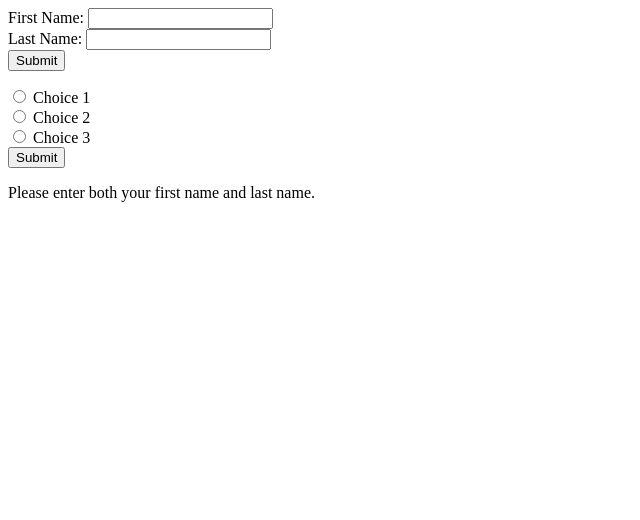
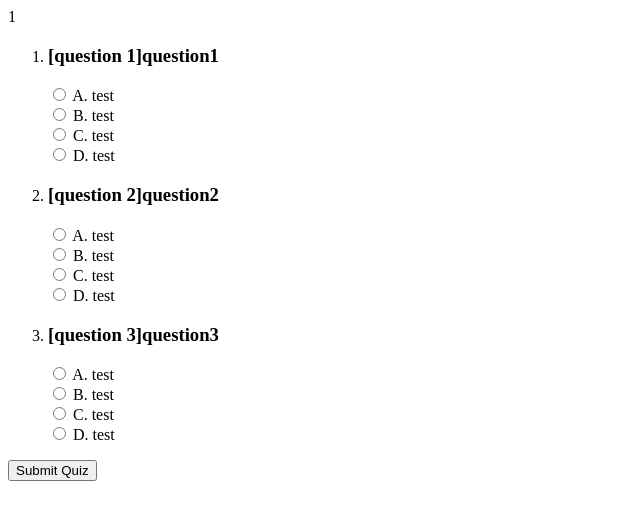
Before and after one commit to ctackett1/FunWithPHP, a PHP site: page / in a window 1280 px wide. Shown: the top 520 px of the page, without its empty margins (0-640 px from the left). Run offline with PHP 8.4, Linux system fonts and the light colour scheme; data that the repository does not hold is empty.

Commit message:
11/26/19 Implemented Quiz form creation method. Implemented Grading

```diff
--- a/answers.php
+++ b/answers.php
@@ -1,4 +1,53 @@
+<html lang="en">
+<head>
+    <title>ANSWERS</title>
+</head>
+
 <?php
-$answers = array();
-$answers[0] = $_POST['multi'];
-print($answers[0]);
+$answer1 = $_POST['answer1'];
+$answer2 = $_POST['answer2'];
+$answer3 = $_POST['answer3'];
+$score = 0;
+$formID = $_GET['id'];
+
+if ($formID == 1) {
+    //change these values to correct question answers!!
+    if ($answer1 == "B") {
+        $score++;
+    }
+    if ($answer2 == "D") {
+        $score++;
+    }
+    if ($answer3 == "A") {
+        $score++;
+    }
+}
+
+if ($formID == 2) {
+    //change these values to correct question answers!!
+    if ($answer1 == "A") {
+        $score++;
+    }
+    if ($answer2 == "C") {
+        $score++;
+    }
+    if ($answer3 == "C") {
+        $score++;
+    }
+}
+
+if ($formID == 3) {
+    //change these values to correct question answers!!
+    if ($answer1 == "D") {
+        $score++;
+    }
+    if ($answer2 == "A") {
+        $score++;
+    }
+    if ($answer3 == "C") {
+        $score++;
+    }
+}
+echo "Your score is: $score/3";
+?>
+</html>
--- a/index.php
+++ b/index.php
@@ -5,43 +5,166 @@
 </head>
 <body>
 <div>
+
     <?php
-    include 'questions.php';
-    include 'answers.php';
-    // here document creates an html form within php tags
-    print <<<_HTML_
-    <form method="post" action="$_SERVER[PHP_SELF]">
-        First Name: <input type="text" name="fname"><br>
-        Last Name: <input type="text" name="lname"><br>
-        <input type="submit">
-    </form>
-    _HTML_;
+    //sets quiz id for randomized questions
+    $quizID = rand(1,3);
+    echo $quizID;
 
-    print <<<__HTML__
-    <form action="answers.php" method="post">
-    <input type="radio" id="Button1"
-           name="multi" value="choice1">
-    <label for="Button1">Choice 1</label><br>
 
-    <input type="radio" id="Button2"
-           name="multi" value="">
-    <label for="Button2">Choice 2</label><br>
+    //insert html header here
 
-    <input type="radio" id="Button3"
-           name="multi" value="">
-    <label for="Button3">Choice 3</label><br>
-    <input type="submit" value="Submit">
-    </form>
-    __HTML__;
 
-    if ($_POST['fname'] && $_POST['lname']) {
-        print "Hello, ";
-        print $_POST['fname'];
-        print " ";
-        print $_POST['lname'];
-    } elseif (!$_POST['fname'] || !$_POST['lname']){
-        print "Please enter both your first name and last name.";
+    if ($quizID == 1) {
+        $array = array(
+            "quizID" => 1,
+            "q1" => "question1",
+            "answer1A" => "test",
+            "answer1B" => "test",
+            "answer1C" => "test",
+            "answer1D" => "test",
+            "q2" => "question2",
+            "answer2A" =>"test",
+            "answer2B" => "test",
+            "answer2C" => "test",
+            "answer2D" => "test",
+            "q3" => "question3",
+            "answer3A" => "test",
+            "answer3B" => "test",
+            "answer3C" => "test",
+            "answer3D" => "test",
+    );
+        writeQuiz($array);
     }
+    if ($quizID == 2) {
+        $array = array(
+            "quizID" => 2,
+            "q1" => "question1",
+            "answer1A" => "test",
+            "answer1B" => "test",
+            "answer1C" => "test",
+            "answer1D" => "test",
+            "q2" => "question2",
+            "answer2A" =>"test",
+            "answer2B" => "test",
+            "answer2C" => "test",
+            "answer2D" => "test",
+            "q3" => "question3",
+            "answer3A" => "test",
+            "answer3B" => "test",
+            "answer3C" => "test",
+            "answer3D" => "test",
+        );
+        writeQuiz($array);
+    }
+    if ($quizID == 3) {
+        $array = array(
+            "quizID" => 3,
+            "q1" => "question1",
+            "answer1A" => "test",
+            "answer1B" => "test",
+            "answer1C" => "test",
+            "answer1D" => "test",
+            "q2" => "question2",
+            "answer2A" =>"test",
+            "answer2B" => "test",
+            "answer2C" => "test",
+            "answer2D" => "test",
+            "q3" => "question3",
+            "answer3A" => "test",
+            "answer3B" => "test",
+            "answer3C" => "test",
+            "answer3D" => "test",
+        );
+        writeQuiz($array);
+    }
+
+    function writeQuiz($arr) {
+        print <<<_HTML_
+            <form action='answers.php?id=$arr[quizID]' method='post' id='quizForm' id='$arr[quizID]'>
+                <ol>
+                    <li>
+                    <h3>[question 1]$arr[q1]</h3>
+
+                    <div>
+                    <input type='radio' name="answer1" id="answer1" value="A" >
+                    <label for="answer1A">A. $arr[answer1A]</label>
+                    </div>
+
+                    <div>
+                    <input type='radio' name="answer1" id="answer1" value="B" >
+                    <label for="answer1B">B. $arr[answer1B]</label>
+                    </div>
+
+                    <div>
+                    <input type='radio' name="answer1" id="answer1" value="C" >
+                    <label for="answer1C">C. $arr[answer1C]</label>
+                    </div>
+
+                    <div>
+                    <input type='radio' name="answer1" id="answer1" value="D" >
+                    <label for="answer1D">D. $arr[answer1D]</label>
+                    </div>
+                    </li>
+
+
+                    <li>
+                    <h3>[question 2]$arr[q2]</h3>
+
+                    <div>
+                    <input type='radio' name="answer2" id="answer2" value="A" >
+                    <label for="answer2A">A. $arr[answer2A]</label>
+                    </div>
+
+                    <div>
+                    <input type='radio' name="answer2" id="answer2" value="B" >
+                    <label for="answer2B">B. $arr[answer2B]</label>
+                    </div>
+
+                    <div>
+                    <input type='radio' name="answer2" id="answer2" value="C" >
+                    <label for="answer2C">C. $arr[answer2C]</label>
+                    </div>
+
+                    <div>
+                    <input type='radio' name="answer2" id="answer2" value="D" >
+                    <label for="answer2D">D. $arr[answer2D]</label>
+                    </div>
+                    </li>
+
+
+
+                    <li>
+                    <h3>[question 3]$arr[q3]</h3>
+
+                    <div>
+                    <input type='radio' name="answer3" id="answer3" value="A" >
+                    <label for="answer3A">A. $arr[answer3A]</label>
+                    </div>
+
+                    <div>
+                    <input type='radio' name="answer3" id="answer3" value="B" >
+                    <label for="answer3B">B. $arr[answer3B]</label>
+                    </div>
+
+                    <div>
+                    <input type='radio' name="answer3" id="answer3" value="C" >
+                    <label for="answer3C">C. $arr[answer3C]</label>
+                    </div>
+
+                    <div>
+                    <input type='radio' name="answer3" id="answer3" value="D" >
+                    <label for="answer3D">D. $arr[answer3D]</label>
+                    </div>
+                    </li>
+
+                </ol>
+                <input type="submit" value="Submit Quiz" />
+            </form>
+        _HTML_;
+
+    }
+
     ?>
 
 </div>
```
